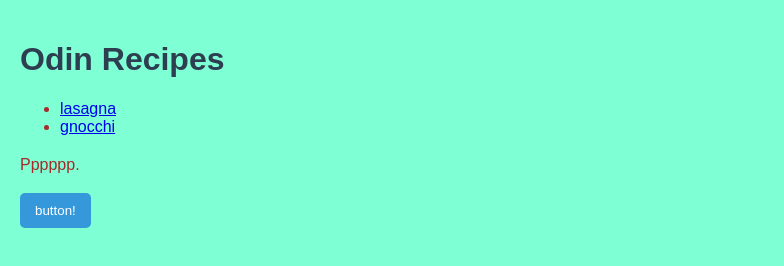
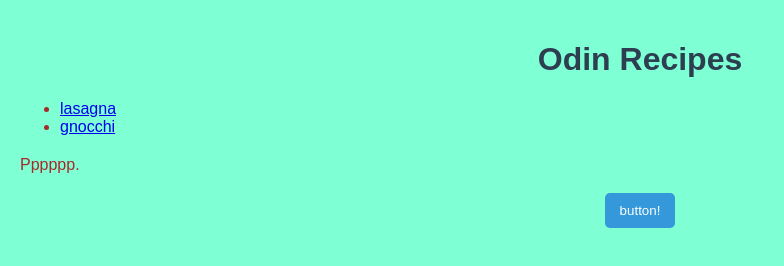
Before and after one commit to pzl2eu/odin-recipes, a plain HTML site: page index.html in a window 1280 px wide. Shown: the whole page, without its empty margins (0-784 px from the left). Drawn offline with Linux system fonts and the light colour scheme.

Commit message:
Add layout and style

```diff
--- a/index.html
+++ b/index.html
@@ -7,12 +7,15 @@
     <link rel="stylesheet" href="style.css">
 </head>
 <body>
-    <h1>Odin Recipes</h1>
-    <ul>
-        <li><a href="recipes/lasagna.html">lasagna</a></li>
-        <li><a href="recipes/gnocchi.html">gnocchi</a></li>
-    </ul>
-    <p>Pppppp.</p>
-    <button>button!</button>
+    <div>
+        <h1 style="text-align: center;">Odin Recipes</h1>
+        <ul>
+            <li><a href="recipes/lasagna.html">lasagna</a></li>
+            <li><a href="recipes/gnocchi.html">gnocchi</a></li>
+        </ul>
+        <p>Pppppp.</p>
+        <button class="btncenter">button!</button>
+    </div>
+
 </body>
 </html>
--- a/style.css
+++ b/style.css
@@ -15,12 +15,20 @@ p{
 }
 
 button{
+
     background-color: #3498db;
     color: white;
     border: none;
     padding: 10px 15px;
     cursor: pointer;
     border-radius: 5px;
+
+}
+
+.btncenter{
+    display: block;
+    margin: auto;
+
 }
 
 button:hover{
```
